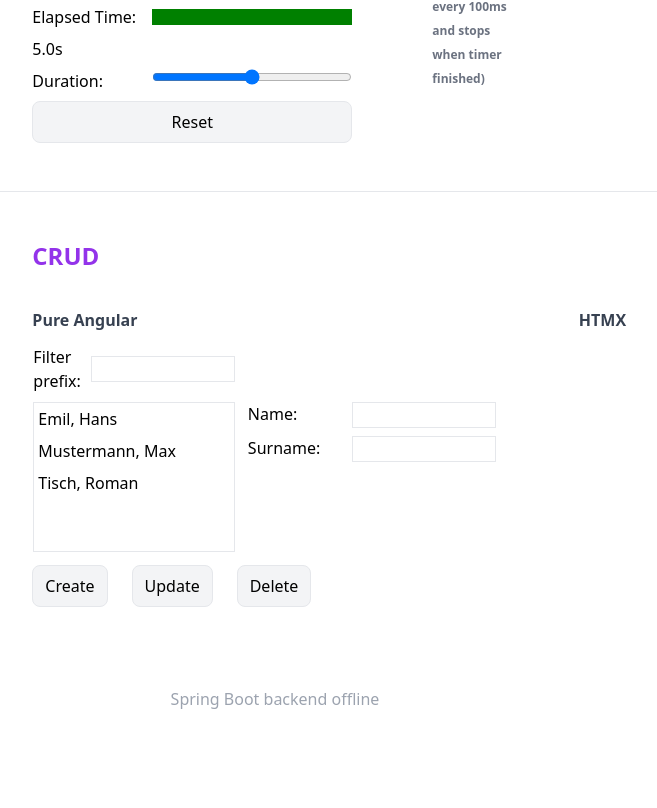
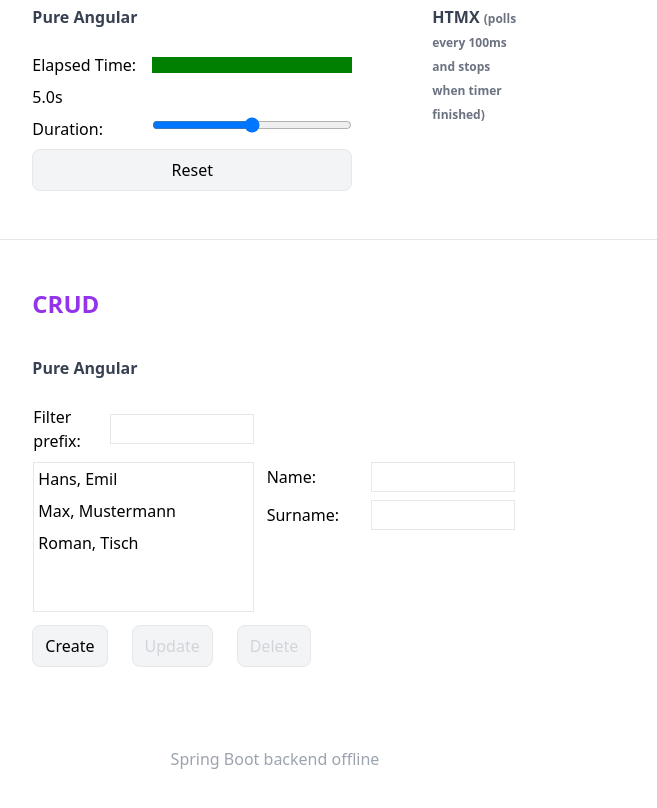
Before and after one commit to Dima-369/angular-htmx-7-guis, an Angular app in the folder angular/: page / in a window 1280 px wide. Shown: the part 1172-1980 px from the top of the page, without its empty margins (365-1022 px from the left). Before the commit the page ends 1923 px from the top, so only its background shows below. Built offline with nearby package versions, Linux system fonts and the light colour scheme.

Commit message:
Finish Angular CRUD and improve README

```diff
--- a/angular/src/app/app.component.css
+++ b/angular/src/app/app.component.css
@@ -7,7 +7,7 @@ a {
 }
 
 h3 {
-  @apply font-bold text-gray-700 mb-3;
+  @apply font-bold text-gray-700 mb-6;
 }
 
 .solutions > div {
--- a/angular/src/app/app.component.html
+++ b/angular/src/app/app.component.html
@@ -65,18 +65,13 @@
 
   <div>
     <a href="https://eugenkiss.github.io/7guis/tasks/#crud" target="_blank">CRUD</a>
-    <div class="my-9 flex flex-col md:flex-row">
-      <div>
-        <h3>Pure Angular</h3>
-        <app-crud></app-crud>
-      </div>
-      <div class="ml-0 md:ml-20">
-        <h3 class="mt-9 md:mt-0">HTMX</h3>
-<!--        <app-crud-htmx></app-crud-htmx>-->
-      </div>
+    <div class="my-9">
+      <h3>Pure Angular</h3>
+      <app-crud></app-crud>
+<!--      <h3 class="mt-9">HTMX</h3>-->
+<!--      <app-crud-htmx></app-crud-htmx>-->
     </div>
   </div>
-
 </div>
 
 <app-info></app-info>
--- a/angular/src/app/crud/crud.component.css
+++ b/angular/src/app/crud/crud.component.css
@@ -3,10 +3,10 @@ button {
 }
 
 input {
-  @apply border ml-2 w-36;
+  @apply border ml-2 w-36 p-0.5;
 }
 
-#div-names p:focus {
+#div-names p.selected {
   @apply text-white bg-blue-500;
 }
 
--- a/angular/src/app/crud/crud.component.html
+++ b/angular/src/app/crud/crud.component.html
@@ -7,18 +7,25 @@
   </tr>
   <tr>
     <td colspan="2" rowspan="3">
-      <div id="div-names" class="min-h-[150px] border">
-        <p tabindex="0" class="p-1">Emil, Hans</p>
-        <p tabindex="0">Mustermann, Max</p>
-        <p tabindex="0">Tisch, Roman</p>
+      <div
+        (click)="unsetSelected()"
+        class="border min-h-[150px]"
+        id="div-names">
+        <p
+          (click)="clickEntry(entry); $event.stopPropagation()"
+          *ngFor="let entry of getFilteredEntries()"
+          [ngClass]="{'selected': selectedEntry === entry}"
+          tabindex="0">
+          {{entry.name}}, {{entry.surname}}
+        </p>
       </div>
     </td>
     <td class="pl-3 align-top">
-      <div class="flex">
+      <div class="flex items-center">
         <span class="w-24">Name:</span>
         <input type="text" [(ngModel)]="name">
       </div>
-      <div class="flex mt-2">
+      <div class="mt-2 flex items-center">
         <span class="w-24">Surname:</span>
         <input type="text" [(ngModel)]="surname">
       </div>
@@ -28,8 +35,8 @@
   </tr>
 </table>
 
-<div class="flex mt-3">
+<div class="mt-3 flex">
   <button (click)="create()">Create</button>
-  <button (click)="update()" class="mx-6">Update</button>
-  <button (click)="delete()">Delete</button>
+  <button [disabled]="!selectedEntry" (click)="update()" class="mx-6 disabled:text-gray-300">Update</button>
+  <button [disabled]="!selectedEntry" (click)="delete()" class="disabled:text-gray-300">Delete</button>
 </div>
--- a/angular/src/app/crud/crud.component.ts
+++ b/angular/src/app/crud/crud.component.ts
@@ -1,4 +1,14 @@
 import {Component} from '@angular/core';
+
+class CrudEntry {
+
+  /**
+   * Unique ID.
+   */
+  id: number = -1
+  name: string = ""
+  surname: string = ""
+}
 
 @Component({
   selector: 'app-crud',
@@ -9,16 +19,71 @@ export class CrudComponent {
   filter: string = "";
   name: string = "";
   surname: string = "";
+  entries: CrudEntry[] = [
+    {id: 0, name: "Hans", surname: "Emil"},
+    {id: 1, name: "Max", surname: "Mustermann"},
+    {id: 2, name: "Roman", surname: "Tisch"}
+  ]
+  selectedEntry: CrudEntry | null = null
 
   update(): void {
+    const selected: CrudEntry | undefined = this.entries.find((entry: CrudEntry) =>
+      entry.id === this.selectedEntry!.id
+    )
+    if (selected) {
+      selected.name = this.name
+      selected.surname = this.surname
+    }
+  }
 
+  private getNewId() {
+    let highestIndex: number = 0
+    for (let i: number = 0; i < this.entries.length; i++) {
+      const entry: CrudEntry = this.entries[i]
+      if (entry.id > highestIndex) {
+        highestIndex = entry.id
+      }
+    }
+    return highestIndex + 1
   }
 
   create(): void {
-
+    if (this.name != "" && this.surname != "") {
+      this.entries.push({id: this.getNewId(), name: this.name, surname: this.surname})
+    }
   }
 
   delete(): void {
+    this.entries = this.entries.filter((entry: CrudEntry) => entry.id !== this.selectedEntry!.id)
+    this.selectedEntry = null
+    this.name = ""
+    this.surname = ""
+  }
 
+  clickEntry(entry: CrudEntry): void {
+    this.selectedEntry = entry
+    this.name = entry.name
+    this.surname = entry.surname
+  }
+
+  getFilteredEntries(): CrudEntry[] {
+    if (this.filter == "") {
+      return this.entries
+    }
+
+    const lowerFilter: string = this.filter.toLowerCase()
+    if (this.selectedEntry) {
+      return this.entries.filter((entry: CrudEntry) =>
+        entry.id === this.selectedEntry!.id || entry.surname.toLowerCase().startsWith(lowerFilter))
+    }
+
+    return this.entries.filter((entry: CrudEntry) =>
+      entry.surname.toLowerCase().startsWith(lowerFilter))
+  }
+
+  unsetSelected(): void {
+    this.selectedEntry = null
+    this.name = ""
+    this.surname = ""
   }
 }
```
Also changed, not shown: 1 other file (tests, documents, lock files or other folders).
